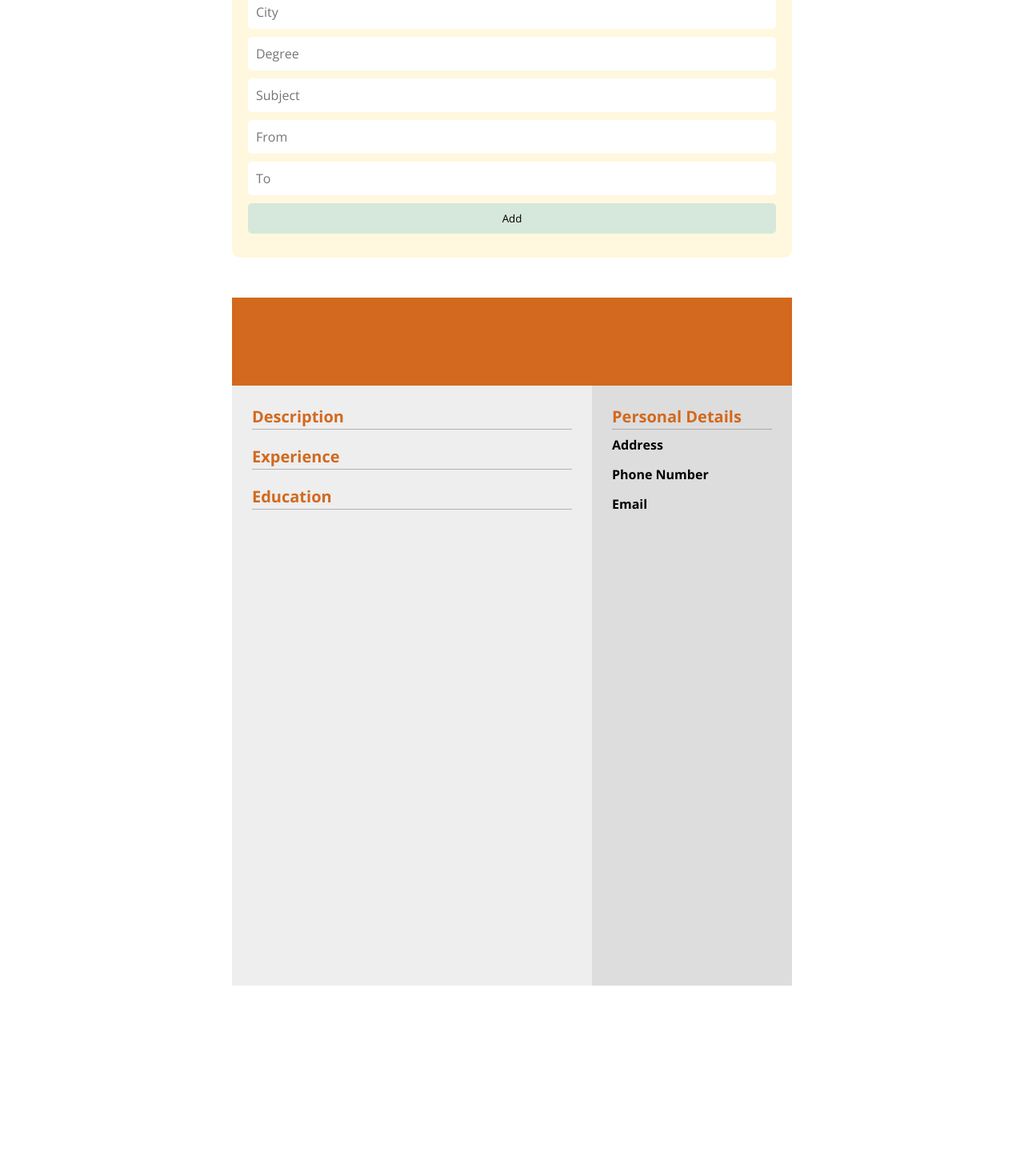
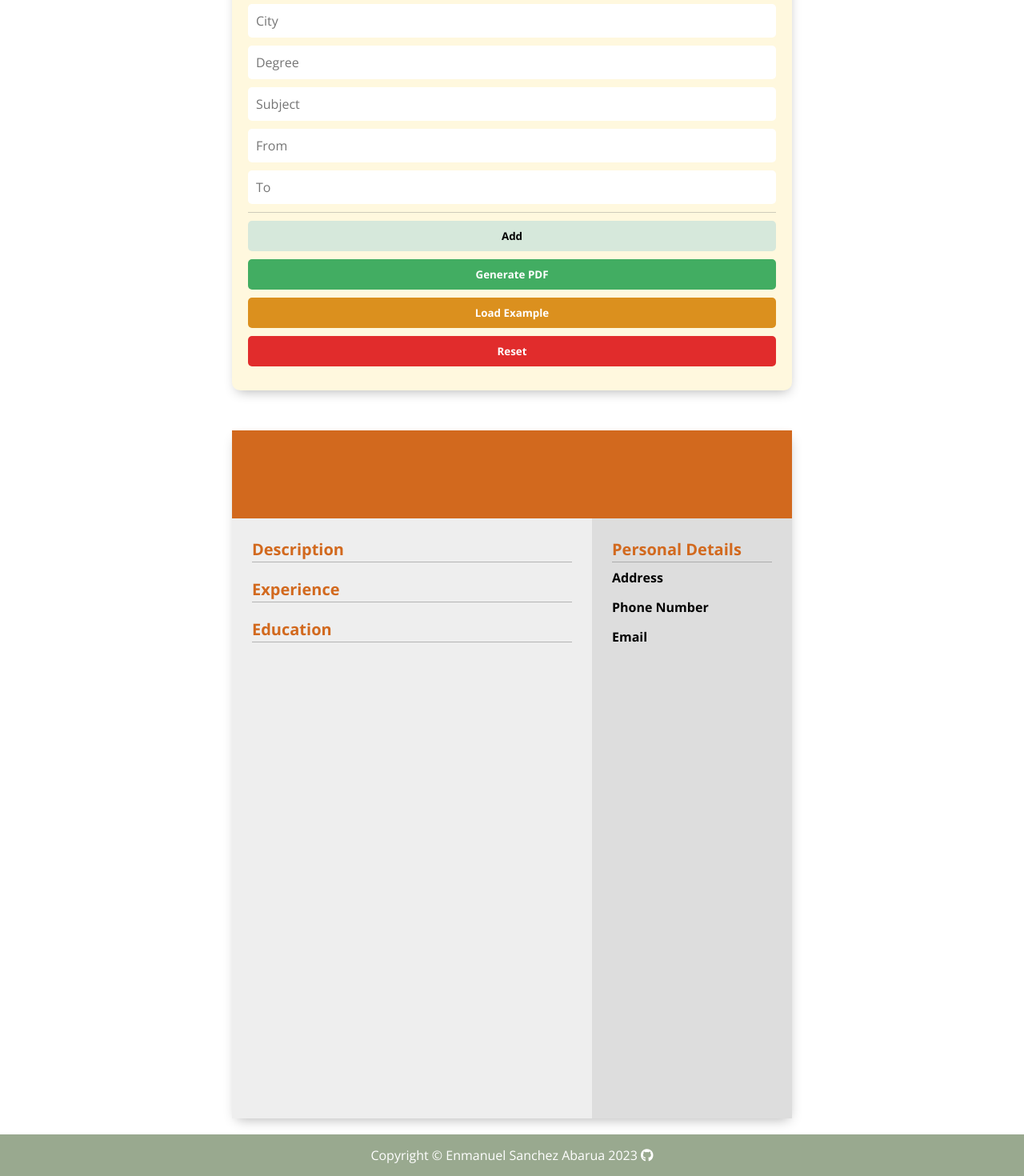
Before and after one commit to enmanuelsabarua/cv-app, a React (Create React App) app: page / in a window 1280 px wide. Shown: the part 1081-2551 px from the top of the page at 80% size. Before the commit the page ends 2353 px from the top, so only its background shows below. Built offline with nearby package versions, Linux system fonts and the light colour scheme.

Commit message:
Add generate PDF, load example and reset btn

```diff
--- a/public/index.html
+++ b/public/index.html
@@ -26,5 +26,6 @@
       To begin the development, run `npm start` or `yarn start`.
       To create a production bundle, use `npm run build` or `yarn build`.
     -->
+    <script src="https://kit.fontawesome.com/09c4f58860.js" crossorigin="anonymous"></script>
   </body>
 </html>
--- a/src/App.js
+++ b/src/App.js
@@ -11,6 +11,9 @@ class App extends Component {
     this.handleSectionChange = this.handleSectionChange.bind(this);
     this.addNewSection = this.addNewSection.bind(this);
     this.deleteExperience = this.deleteExperience.bind(this);
+    this.print = this.print.bind(this);
+    this.loadExample = this.loadExample.bind(this);
+    this.reset = this.reset.bind(this);
 
     this.state = {
       personalInfo: {
@@ -91,17 +94,135 @@ class App extends Component {
       }
     );
   }
+ print = () => {
+    window.print();
+  }
+
+   loadExample = () => {
+    this.setState({
+      personalInfo: {
+        fName: 'John',
+        lName: 'Doe',
+        title: 'Senior Web Developer',
+        address: 'Example Street 10',
+        phoneNumber: '1-234-5678',
+        email: 'john.doe@gmail.com',
+        description: 'Lorem ipsum dolor sit amet, consectetur adipiscing elit. Vestibulum tempus imperdiet nisl sed vestibulum. Donec gravida, nulla eget blandit fermentum, mauris nisi rutrum libero, ac pharetra erat est sit amet tellus. Quisque fermentum dolor a interdum fermentum. Maecenas vehicula ac ipsum nec gravida. Integer quis porta turpis. Aenean et metus.',
+      },
+      experiences: [
+        {
+          id: uniqid(),
+          position: 'Senior Web Developer',
+          company: 'Facebook Inc.',
+          city: 'Menlo Park',
+          from: '2015',
+          to: 'Present',
+        },
+        {
+          id: uniqid(),
+          position: 'Junior Web Developer',
+          company: 'Tesla Inc.',
+          city: 'Palo Alto',
+          from: '2012',
+          to: '2015',
+        },
+        {
+          id: uniqid(),
+          position: 'UI / UX Designer',
+          company: 'Google LLC',
+          city: 'Google LLC',
+          from: '2010',
+          to: '2012',
+        },
+      ],
+      educations: [
+        {
+          id: uniqid(),
+          university: 'University of Technology',
+          city: 'Oklahoma',
+          degree: 'Master',
+          subject: 'Science',
+          from: '2008',
+          to: '2010',
+        },
+        {
+          id: uniqid(),
+          university: 'University of Design Art',
+          city: 'New York',
+          degree: 'Bachelor',
+          subject: 'Visual Art',
+          from: '2005',
+          to: '2008',
+        }
+      ],
+    });
+  }
+
+  reset = () => {
+    this.setState({
+        personalInfo: {
+          fName: '',
+          lName: '',
+          title: '',
+          address: '',
+          phoneNumber: '',
+          email: '',
+          description: '',
+        },
+        experiences: [
+          {
+            id: uniqid(),
+            position: '',
+            company: '',
+            city: '',
+            from: '',
+            to: '',
+          }
+        ],
+        experience: {
+          id: uniqid(),
+          position: '',
+          company: '',
+          city: '',
+          from: '',
+          to: '',
+        },
+        educations: [
+          {
+            id: uniqid(),
+            university: '',
+            city: '',
+            degree: '',
+            subject: '',
+            from: '',
+            to: '',
+          }
+        ],
+        education: {
+          id: uniqid(),
+          university: '',
+          city: '',
+          degree: '',
+          subject: '',
+          from: '',
+          to: '',
+        },
+    });
+  }
 
   render() {
     return (
       <div>
-        <header className='header'>
+        <header className='header noprint'>
           <h1>CV Generator</h1>
         </header>
         <main className='main'>
-          <Form handleSectionChange={this.handleSectionChange} personalInfo={this.state.personalInfo} experiences={this.state.experiences} educations={this.state.educations} deleteExperience={this.deleteExperience} addNewSection={this.addNewSection}/>
+          <Form print={this.print} loadExample={this.loadExample} reset={this.reset} handleSectionChange={this.handleSectionChange} personalInfo={this.state.personalInfo} experiences={this.state.experiences} educations={this.state.educations} deleteExperience={this.deleteExperience} addNewSection={this.addNewSection}/>
           <Resume personalInfo={this.state.personalInfo} experiences={this.state.experiences} experienceSection={this.state.experience} educations={this.state.educations} />
         </main>
+        <footer className='footer noprint'>
+          <p>Copyright &copy; Enmanuel Sanchez Abarua 2023 <i class="fa-brands fa-github"></i></p>
+        </footer>
       </div>
     );
   }
--- a/src/components/Education.js
+++ b/src/components/Education.js
@@ -10,7 +10,7 @@ class Education extends Component {
             <>
                 {this.props.educations.map((education, index) => {
                     return (
-                        <section key={education.id}>
+                        <section key={education.id} className="form-section">
                                 <input value={index >= 1 ? education.university : this.value} onChange={(e) => this.props.handleSectionChange(e, 'education')} id="university" type="text" placeholder="University Name " />
                                 <input value={index >= 1 ? education.city : this.value} onChange={(e) => this.props.handleSectionChange(e, 'education')} id="city" type="text" placeholder="City" />
                                 <input value={index >= 1 ? education.degree : this.value} onChange={(e) => this.props.handleSectionChange(e, 'education')} id="degree" type="text" placeholder="Degree" />
--- a/src/components/Form.js
+++ b/src/components/Form.js
@@ -31,10 +31,10 @@ class Form extends Component {
             to: '',
           };
 
-          const { handleSectionChange, personalInfo, experiences, deleteExperience, educations, addNewSection } = this.props;
+          const { handleSectionChange, personalInfo, experiences, deleteExperience, educations, addNewSection, print, loadExample, reset } = this.props;
 
         return (
-            <form className="form">
+            <form className="form noprint">
                 <h2>Personal Information</h2>
                 <GeneralInfo handleSectionChange={handleSectionChange} personalInfo={personalInfo}/>
 
@@ -45,6 +45,10 @@ class Form extends Component {
                 <h2>Education</h2>
                 <Education educations={educations} handleSectionChange={handleSectionChange} deleteExperience={deleteExperience}/>
                 <button onClick={() => addNewSection('educations', 'education', education)} type="button">Add</button>
+
+                <button onClick={() => print('resume')} className="create-resume-btn" type="button">Generate PDF</button>
+                <button onClick={() => loadExample()} className="load-example-btn" type="button">Load Example</button>
+                <button onClick={() => reset()} className="reset-btn" type="button">Reset</button>
             </form>
         );
     }
--- a/src/components/PracticalExp.js
+++ b/src/components/PracticalExp.js
@@ -10,7 +10,7 @@ class PracticalExp extends Component {
             <>
                 {this.props.experiences.map((experience, index) => {
                     return (
-                        <section key={experience.id}>
+                        <section key={experience.id} className="form-section">
                                 <input value={index >= 1 ? experience.position : this.value} onChange={(e) => this.props.handleSectionChange(e, 'experience')} id="position" type="text" placeholder="Position" />
                                 <input value={index >= 1 ? experience.company : this.value} onChange={(e) => this.props.handleSectionChange(e, 'experience')} id="company" type="text" placeholder="Company" />
                                 <input value={index >= 1 ? experience.city : this.value} onChange={(e) => this.props.handleSectionChange(e, 'experience')} id="city" type="text" placeholder="City" />
--- a/src/components/Resume.js
+++ b/src/components/Resume.js
@@ -9,9 +9,7 @@ class Resume extends Component {
     }
 
     render() {
-          const { personalInfo, experiences, educations } = this.props;
-
-          console.log(experiences);
+        const { personalInfo, experiences, educations } = this.props;
 
         return (
             <div className="resume">
--- a/src/styles/App.css
+++ b/src/styles/App.css
@@ -3,6 +3,7 @@
   margin: 0;
   font-family: 'Open Sans', sans-serif;
   box-sizing: border-box;
+  print-color-adjust: exact;
 }
 
 .header {
@@ -27,4 +28,21 @@ h2 {
   justify-content: center;
   flex-wrap: wrap;
   gap: 50px;
+  margin-bottom: 20px;
 }
+
+.footer {
+  background-color: #99A98F;
+  display: flex;
+  justify-content: center;
+  padding: 15px;
+  color: white;
+}
+
+@media print
+{
+  .noprint {display:none;}
+  @page { margin: 0; }
+  body { margin: 1.6cm; }
+
+}
--- a/src/styles/Form.css
+++ b/src/styles/Form.css
@@ -1,11 +1,14 @@
 .form {
-  /* max-width: 90%;
-  width: 900px;
-  margin: 0 auto; */
   background-color: #FFF8DE;
   border-radius: 10px;
   padding: 20px;
   flex-basis: 700px;
+  box-shadow: 1px 6px 15px -5px rgba(0,0,0,0.30);
+}
+
+.form-section {
+  border-bottom: 1px solid rgba(128, 128, 128, 0.379);
+  margin-bottom: 10px;
 }
 
 input, textarea {
@@ -27,9 +30,37 @@ input, textarea {
   background-color: #D6E8DB;
   border-radius: 5px;
   transition: background-color .3s;
+  font-weight: bold;
 }
 
 button:hover {
   cursor: pointer;
   background-color: #d6e8dbc1;
 }
+
+.create-resume-btn {
+  background-color: rgb(66, 173, 98);
+  color: white;
+}
+
+.create-resume-btn:hover {
+  background-color: rgba(66, 173, 98, 0.605);
+}
+
+.load-example-btn {
+  background-color: rgb(219, 144, 30);
+  color: white;
+}
+
+.load-example-btn:hover {
+  background-color: rgba(219, 143, 30, 0.537);
+}
+
+.reset-btn {
+  background-color: rgb(225, 44, 44);
+  color: white;
+}
+
+.reset-btn:hover {
+  background-color: rgba(225, 44, 44, 0.594);
+}
--- a/src/styles/Resume.css
+++ b/src/styles/Resume.css
@@ -1,8 +1,10 @@
 .resume {
     flex-basis: 700px;
-    height: 900px;
+    min-height: 850px;
+    height: 100%;
     position: sticky;
     top: 20px;
+    box-shadow: 1px 6px 15px -5px rgba(0,0,0,0.30);
 }
 
 .resume-header {
@@ -32,6 +34,7 @@ h4 {
 .resume-body {
     display: flex;
     min-height: 750px;
+    height: 100%;
     background-color: rgb(238, 238, 238);
 }
 
```
Lines whose indentation alone changed are shown as unchanged.
